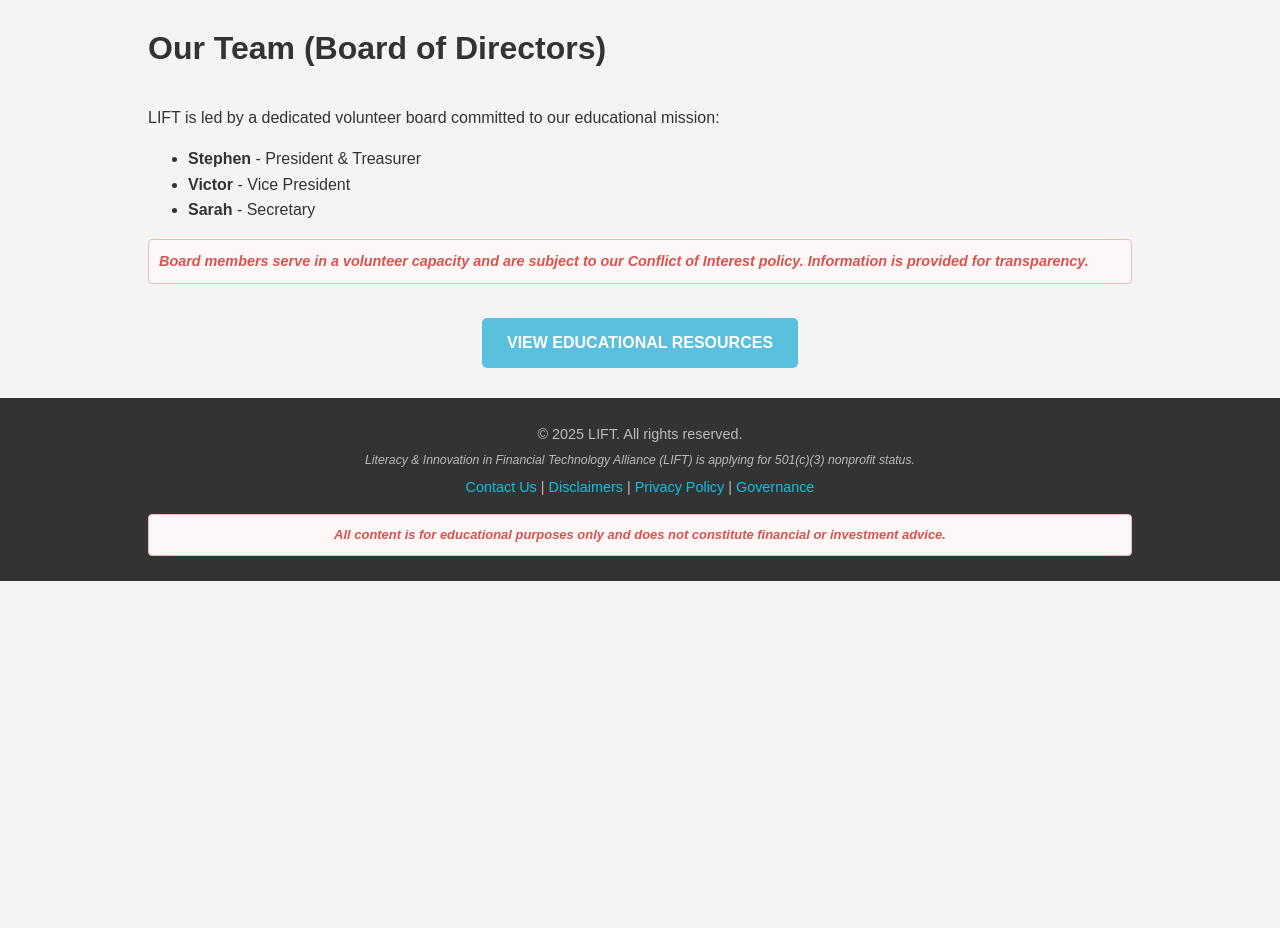
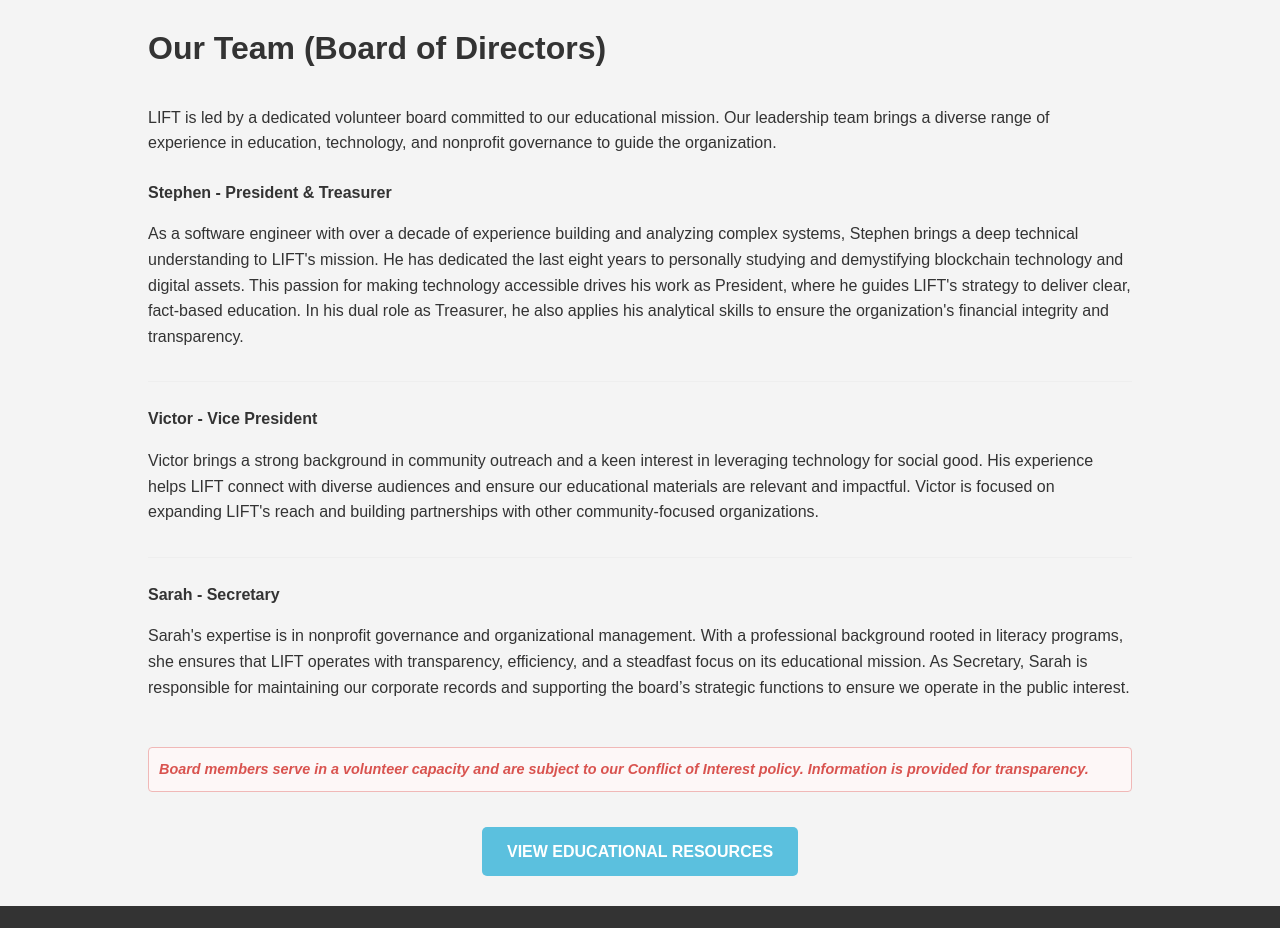
Before and after one commit to togosh/educationnonprofit, a website: page public/about.html in a window 1280 px wide. Shown: the part 2418-3346 px from the top of the page. Before the commit the page ends 2999 px from the top, so only its background shows below. Drawn offline with Linux system fonts and the light colour scheme.

Commit message:
- add descriptive bios for directors

```diff
--- a/public/about.html
+++ b/public/about.html
@@ -89,12 +89,28 @@
                 <p class="important-note"><em>This structured educational approach ensures that LIFT fulfills its mission to benefit the community by providing instruction that is both useful to the individual and aligned with the public good.</em></p>
 
                 <h2>Our Team (Board of Directors)</h2>
-                <p>LIFT is led by a dedicated volunteer board committed to our educational mission:</p>
-                <ul>
-                    <li><strong>Stephen</strong> - President & Treasurer</li>
-                    <li><strong>Victor</strong> - Vice President</li>
-                    <li><strong>Sarah</strong> - Secretary</li>
-                </ul>
+                <p>LIFT is led by a dedicated volunteer board committed to our educational mission. Our leadership team brings a diverse range of experience in education, technology, and nonprofit governance to guide the organization.</p>
+
+                <div class="team-member">
+                    <h4>Stephen - President & Treasurer</h4>
+                    <p class="bio">
+                        As a software engineer with over a decade of experience building and analyzing complex systems, Stephen brings a deep technical understanding to LIFT's mission. He has dedicated the last eight years to personally studying and demystifying blockchain technology and digital assets. This passion for making technology accessible drives his work as President, where he guides LIFT's strategy to deliver clear, fact-based education. In his dual role as Treasurer, he also applies his analytical skills to ensure the organization's financial integrity and transparency.
+                    </p>
+                </div>
+
+                <div class="team-member">
+                    <h4>Victor - Vice President</h4>
+                    <p class="bio">
+                        Victor brings a strong background in community outreach and a keen interest in leveraging technology for social good. His experience helps LIFT connect with diverse audiences and ensure our educational materials are relevant and impactful. Victor is focused on expanding LIFT's reach and building partnerships with other community-focused organizations.
+                    </p>
+                </div>
+
+                <div class="team-member">
+                    <h4>Sarah - Secretary</h4>
+                    <p class="bio">
+                        Sarah's expertise is in nonprofit governance and organizational management. With a professional background rooted in literacy programs, she ensures that LIFT operates with transparency, efficiency, and a steadfast focus on its educational mission. As Secretary, Sarah is responsible for maintaining our corporate records and supporting the board’s strategic functions to ensure we operate in the public interest.
+                    </p>
+                </div>
                 <p class="important-note"><em>Board members serve in a volunteer capacity and are subject to our Conflict of Interest policy. Information is provided for transparency.</em></p>
             </div>
         </section>
--- a/public/css/styles.css
+++ b/public/css/styles.css
@@ -561,3 +561,23 @@ footer a:hover {
     border-bottom: 2px solid #0779e4;
     padding-bottom: 10px;
 }
+
+.team-member {
+    margin-top: 1.5rem;
+    padding-bottom: 1rem;
+    border-bottom: 1px solid #eee;
+}
+
+.team-member:last-of-type {
+    border-bottom: none;
+}
+
+.team-member h4 {
+    margin-bottom: 0.5rem;
+    color: #333; /* Or your preferred heading color */
+}
+
+.team-member .bio {
+    margin-left: 0;
+    line-height: 1.6;
+}
```
